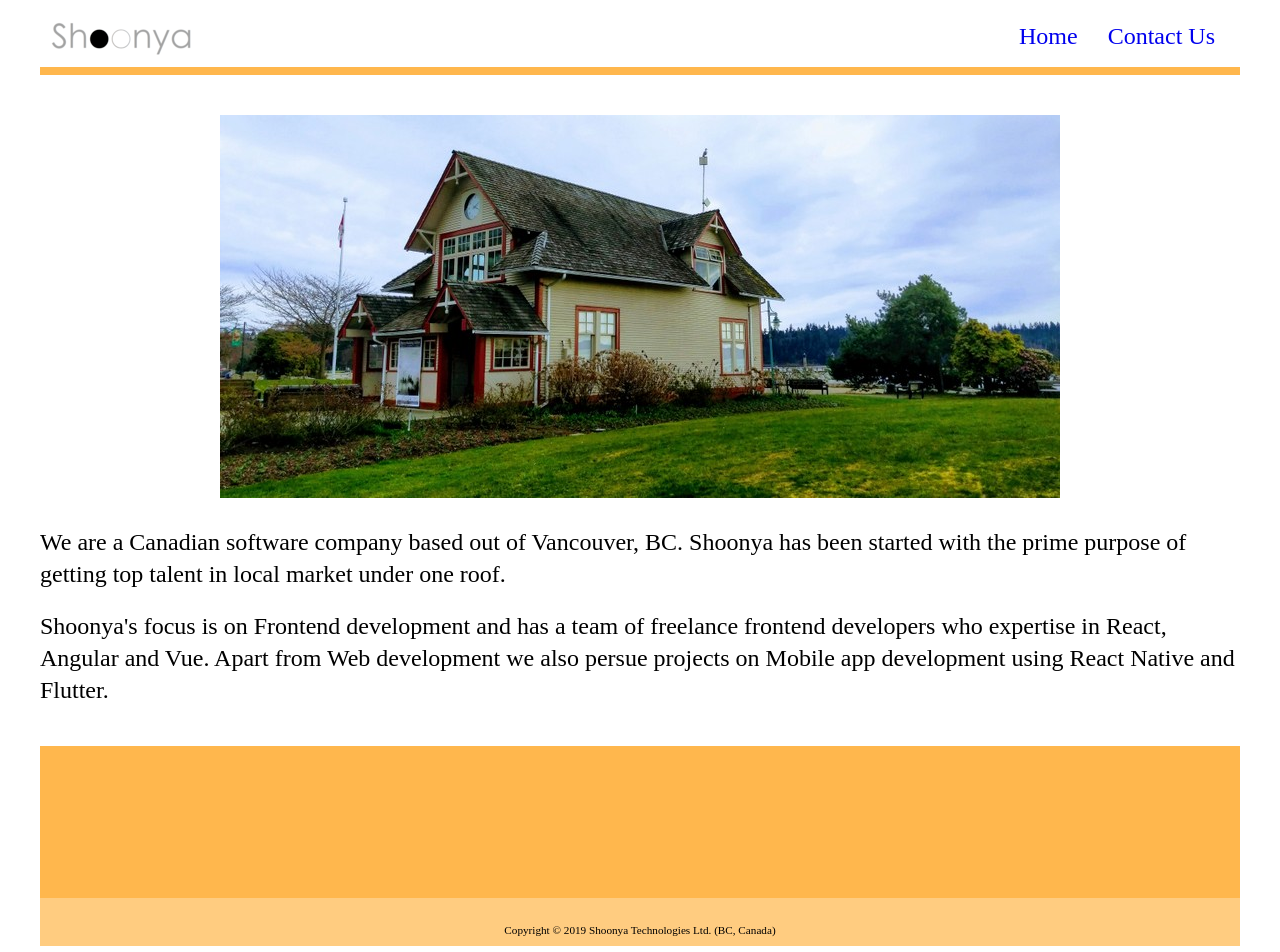
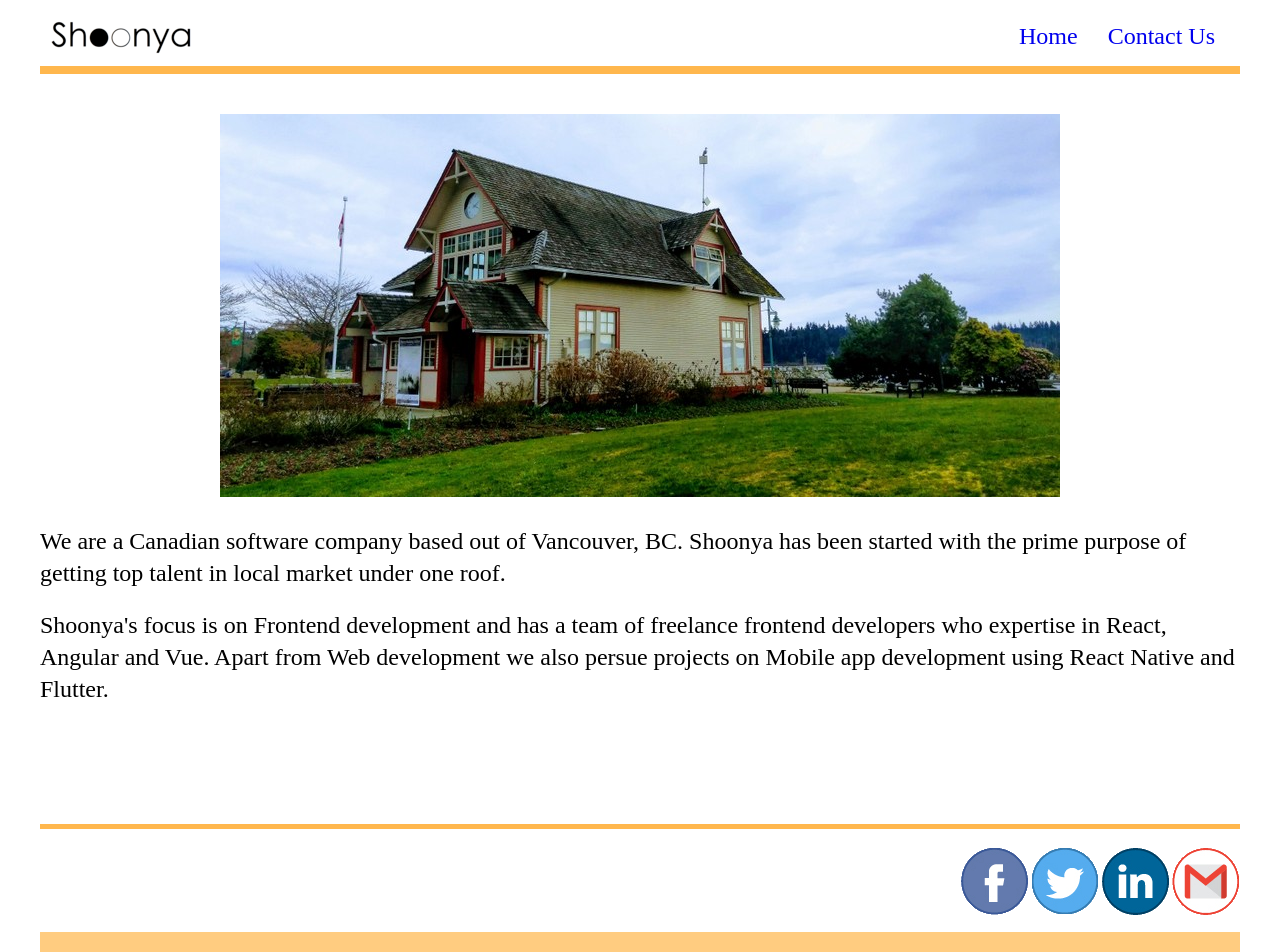
Before and after one commit to shoonyatech/shoonya.web, an Angular app: page / in a window 1280 px wide. Shown: the top 952 px of the page. Built offline with nearby package versions, Linux system fonts and the light colour scheme.

Commit message:
add social links in footer

```diff
--- a/src/app/footer/footer.component.html
+++ b/src/app/footer/footer.component.html
@@ -1 +1,17 @@
-<div><shn-copyright></shn-copyright></div>
+<div>
+  <div class="socials">
+    <a href="https://www.facebook.com/shoonya.ca" target="_blank">
+      <div class="social fb"></div
+    ></a>
+    <a href="https://www.twitter.com/shoonyatech" target="_blank">
+      <div class="social twitter"></div
+    ></a>
+    <a href="https://linkedin.com/company/shoonyatech" target="_blank">
+      <div class="social linkedin"></div
+    ></a>
+    <a href="mailto:contact@shoonya.ca" target="_blank">
+      <div class="social email"></div
+    ></a>
+  </div>
+  <shn-copyright></shn-copyright>
+</div>
--- a/src/app/footer/footer.component.scss
+++ b/src/app/footer/footer.component.scss
@@ -1,7 +1,38 @@
 :host {
-  height: 200px;
-  background-color: #ffb74d;
+  height: 134px;
+  border-top-color: #ffb74d;
+  border-top-width: 5px;
+  border-top-style: solid;
   display: block;
   width: 100%;
   position: relative;
+  padding-top: 17px;
 }
+
+.socials {
+  float: right;
+}
+
+.social {
+  background-image: url("/assets/socials.png");
+  background-repeat: no-repeat;
+  height: 70px;
+  width: 70px;
+  display: inline-block;
+}
+
+.fb {
+  background-position: 0px 0px;
+}
+
+.twitter {
+  background-position: -70px 0px;
+}
+
+.linkedin {
+  background-position: -140px 0px;
+}
+
+.email {
+  background-position: -210px 0px;
+}
--- a/src/app/header/header.component.html
+++ b/src/app/header/header.component.html
@@ -1,5 +1,5 @@
 <div class="header">
-  <img src="assets/small-logo-gray-144x37.png" />
+  <img src="assets/small-logo-144x36.png" />
   <div class="links">
     <a routerLink="/contactus" routerLinkActive="active">Contact Us</a>
     <a routerLink="/" routerLinkActive="active">Home</a>
--- a/src/styles.scss
+++ b/src/styles.scss
@@ -27,7 +27,7 @@ body {
 }
 
 .page {
-  min-height: 575px;
+  min-height: 670px;
   margin: 40px auto;
 }
 
```
Also changed, not shown: src/assets/socials.png (added).
